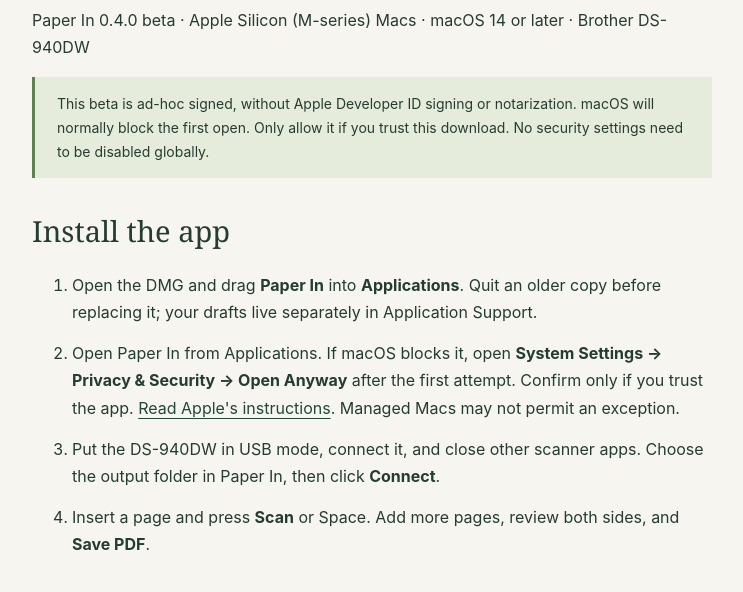
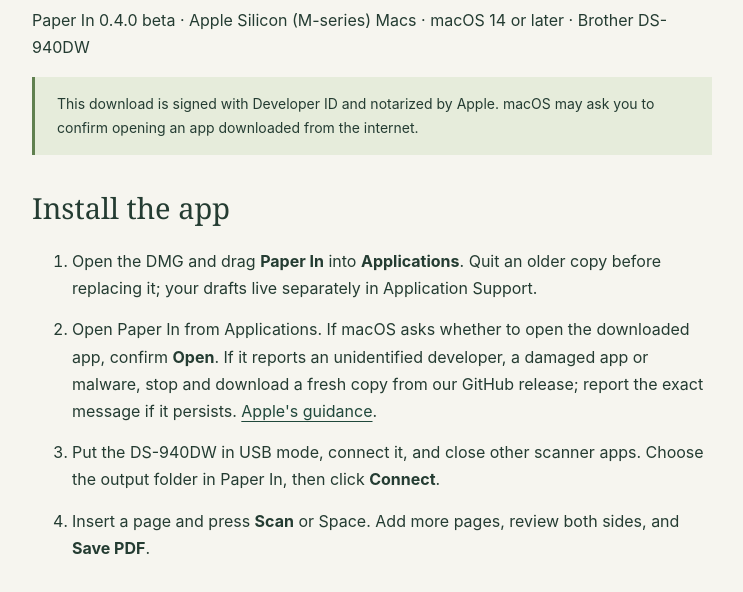
Before and after one commit to kellygold/paper-in, a plain HTML site: page site/install.html in a window 1280 px wide. Shown: the part 200-792 px from the top of the page, without its empty margins (268-1011 px from the left). Drawn offline with Linux system fonts and the light colour scheme.

Commit message:
Require Developer ID signing and Apple notarization for release DMGs

```diff
--- a/site/install.html
+++ b/site/install.html
@@ -81,9 +81,8 @@
         Paper In 0.4.0 beta · Apple Silicon (M-series) Macs · macOS 14 or later · Brother DS-940DW
       </p>
       <aside>
-        This beta is ad-hoc signed, without Apple Developer ID signing or notarization. macOS will
-        normally block the first open. Only allow it if you trust this download. No security
-        settings need to be disabled globally.
+        This download is signed with Developer ID and notarized by Apple. macOS may ask you to
+        confirm opening an app downloaded from the internet.
       </aside>
       <h2>Install the app</h2>
       <ol>
@@ -92,11 +91,10 @@
           an older copy before replacing it; your drafts live separately in Application Support.
         </li>
         <li>
-          Open Paper In from Applications. If macOS blocks it, open
-          <strong>System Settings → Privacy &amp; Security → Open Anyway</strong> after the first
-          attempt. Confirm only if you trust the app.
-          <a href="https://support.apple.com/en-us/102445">Read Apple's instructions</a>. Managed
-          Macs may not permit an exception.
+          Open Paper In from Applications. If macOS asks whether to open the downloaded app, confirm
+          <strong>Open</strong>. If it reports an unidentified developer, a damaged app or malware,
+          stop and download a fresh copy from our GitHub release; report the exact message if it
+          persists. <a href="https://support.apple.com/en-us/102445">Apple's guidance</a>.
         </li>
         <li>
           Put the DS-940DW in USB mode, connect it, and close other scanner apps. Choose the output
```
Also changed, not shown: docs/distribution.md (+6 -3 lines), docs/releases.md (+1 -1 lines), site/index.html (+5 -5 lines), README.md, 1 other file.
